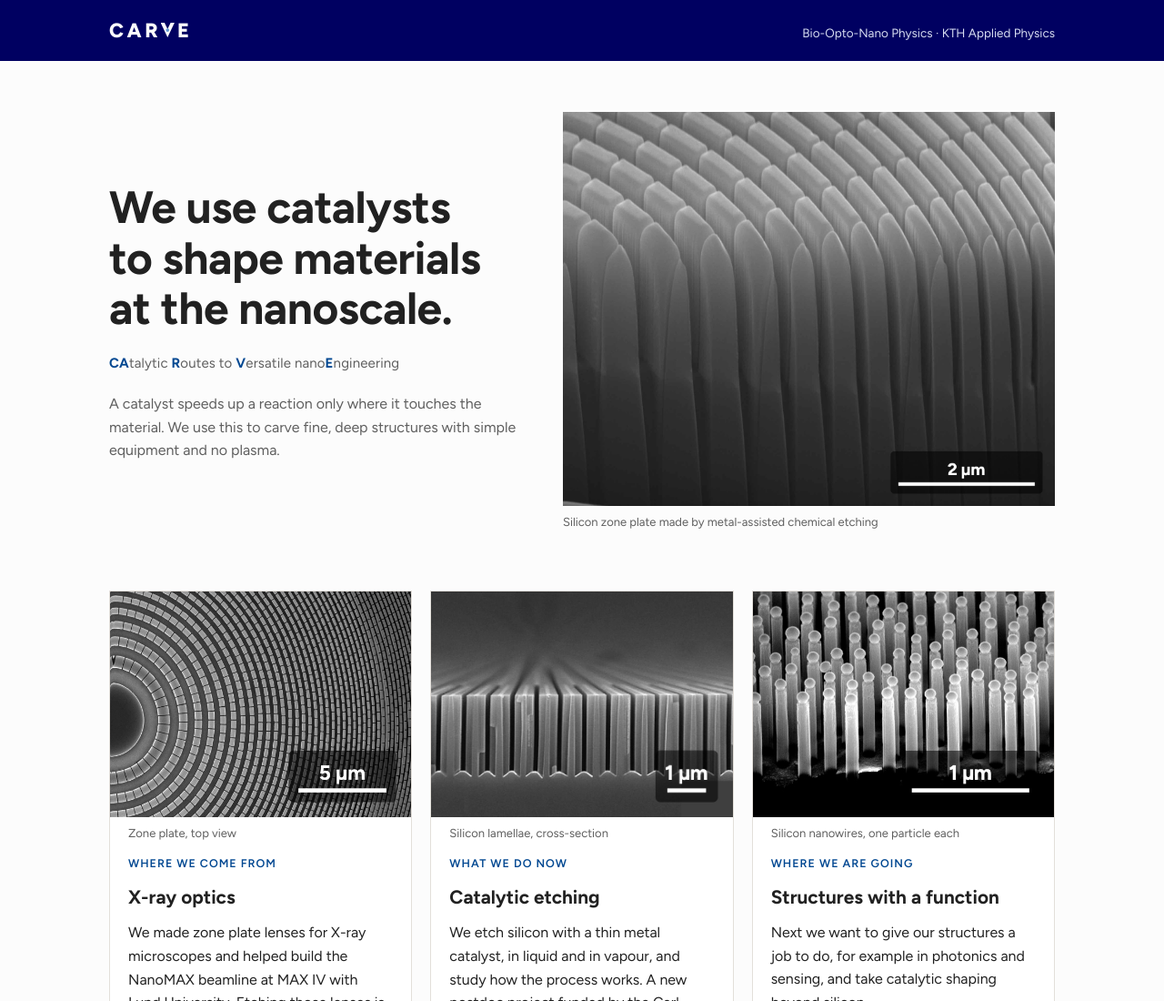
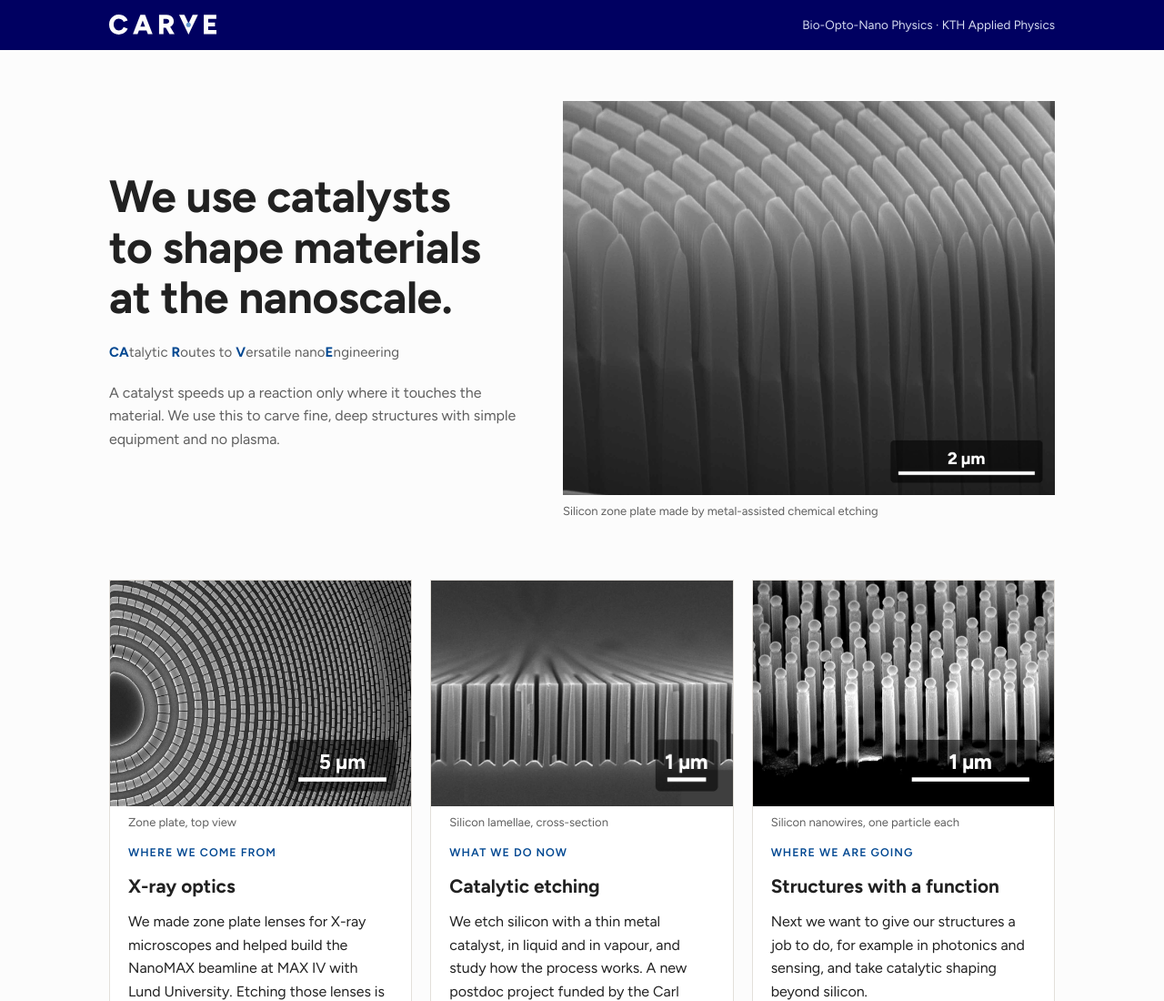
Before and after one commit to carve-kth/carve-kth.github.io, a plain HTML site: page index.html in a window 1280 px wide. Shown: the top 1100 px of the page at 91% size. Drawn offline with Linux system fonts and the light colour scheme.

Commit message:
Header uses the logo file (outlined SVG)
Co-Authored-By: Claude Opus 5.5 <noreply@anthropic.com>

```diff
--- a/index.html
+++ b/index.html
@@ -33,9 +33,9 @@ p{margin:0;max-width:62ch}
 
 /* header: KTH navy bar */
 header{background:var(--navy);color:#fcfcfc}
-header .wrap{display:flex;justify-content:space-between;align-items:baseline;gap:12px;flex-wrap:wrap;padding-block:16px}
-.brand{font-weight:800;font-size:22px;letter-spacing:.16em;color:#fcfcfc;text-decoration:none}
-.brand .v{display:inline-block;width:.66em;height:.71em;vertical-align:baseline;overflow:hidden;margin-right:.16em}
+header .wrap{display:flex;justify-content:space-between;align-items:center;gap:12px;flex-wrap:wrap;padding-block:16px}
+.brand{display:block;line-height:0}
+.brand img{display:block;height:23px;width:auto}
 .affil{font-size:13.5px;color:#d6dcf0}
 
 /* hero */
@@ -80,7 +80,7 @@ footer .wrap{padding-block:22px;display:flex;justify-content:space-between;gap:1
 
 
 <header><div class="wrap">
-  <a class="brand" href="#top" aria-label="CARVE">CAR<svg class="v" viewBox="0 0 28 30" aria-hidden="true"><path d="M1.5 -4 L14 22 L26.5 -4" fill="none" stroke="currentColor" stroke-width="7.5" stroke-linejoin="miter"/><circle cx="14" cy="15.5" r="3.6" fill="#6298D2"/></svg>E</a>
+  <a class="brand" href="#top"><img src="logo/carve-header.svg" alt="CARVE" width="119" height="23"></a>
   <span class="affil">Bio-Opto-Nano Physics · KTH Applied Physics</span>
 </div></header>
 
```
Also changed, not shown: logo/carve-header.svg (added).
